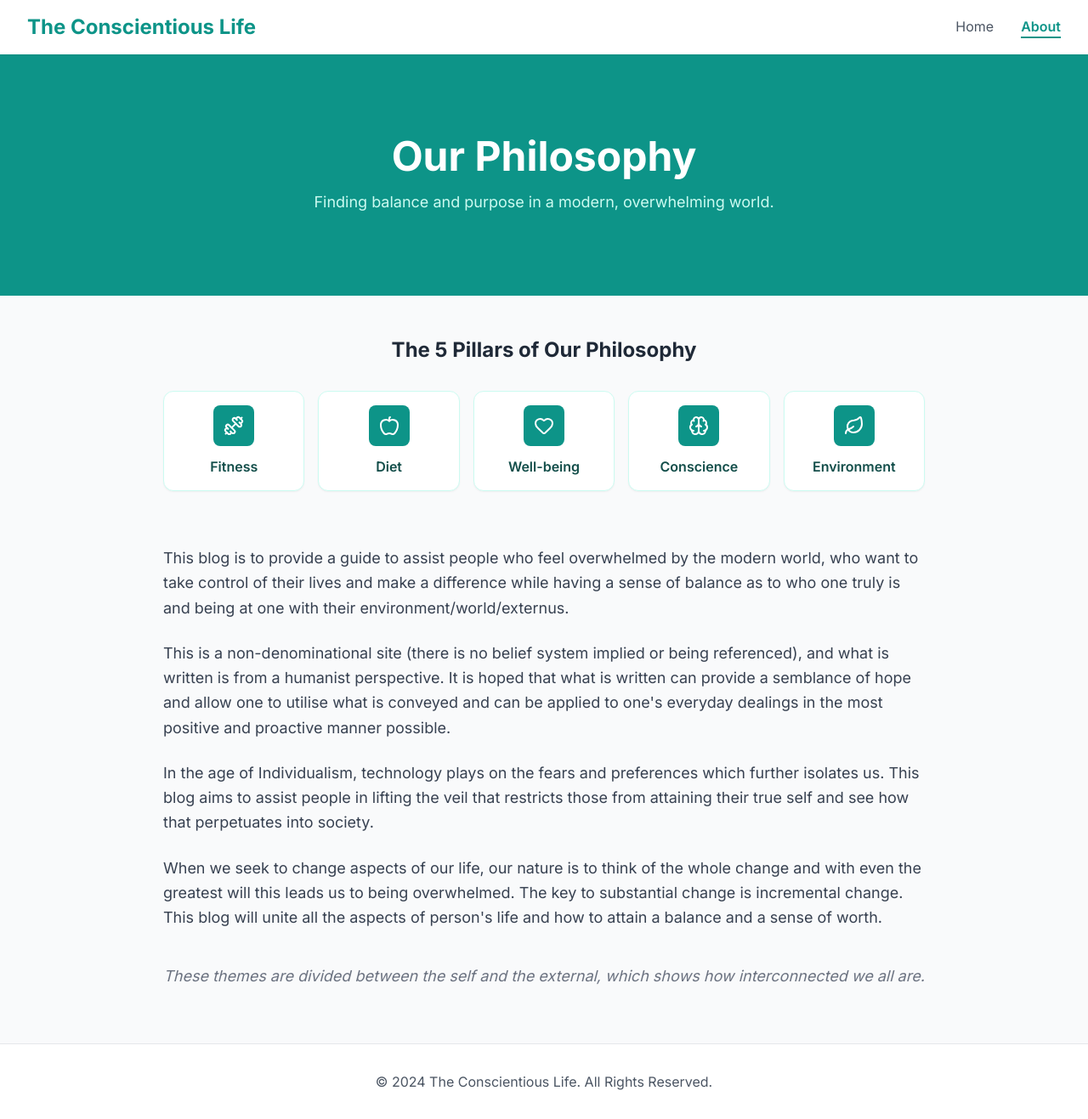
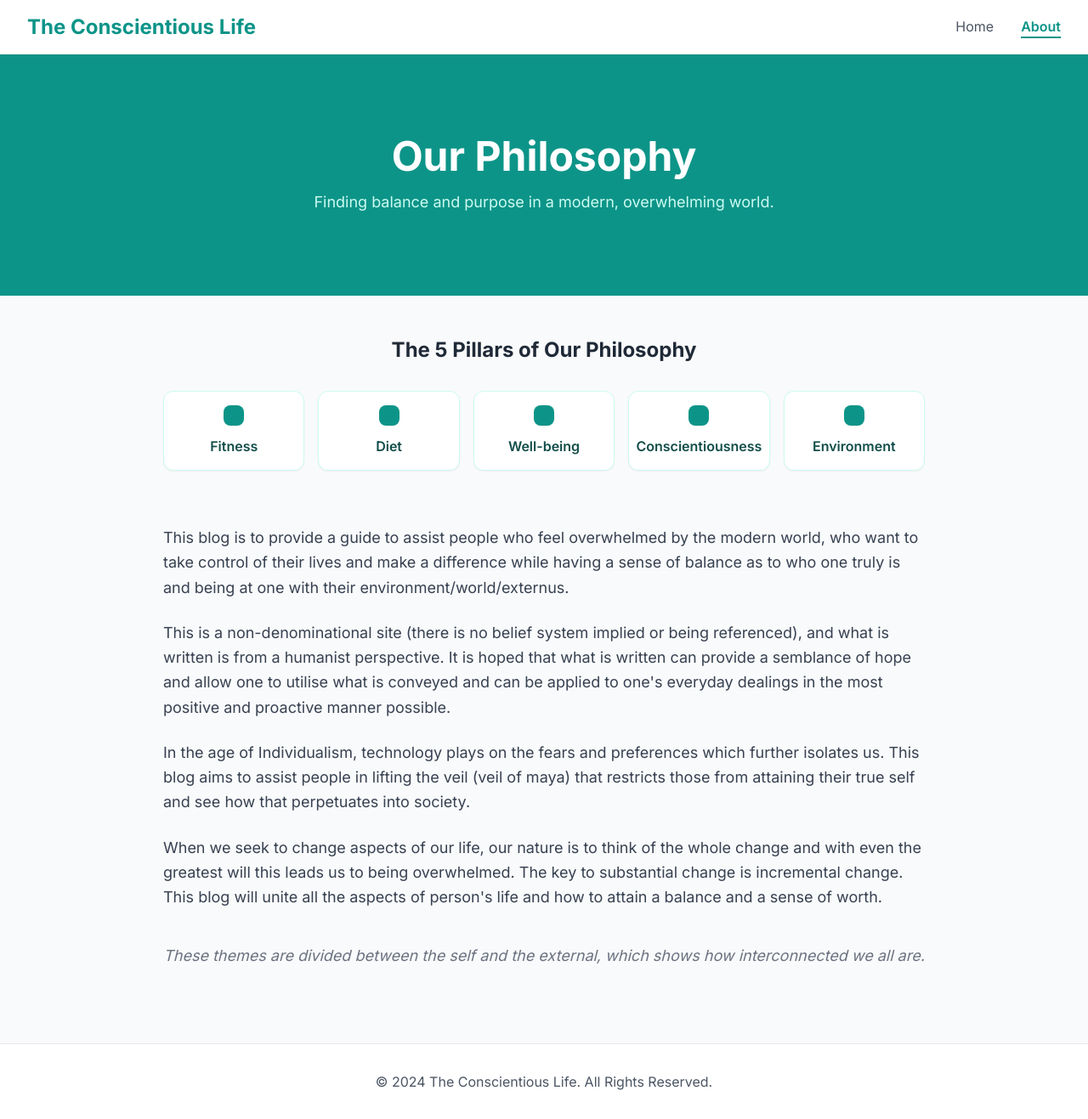
Before and after one commit to theconscientiouslife1-coder/TheCL, a Jekyll site: the page About.html, which Jekyll copies as it is, in a window 1280 px wide and 1317 px high. Shown: the whole window at 85% size. Built offline with Jekyll 4.4.1, drawn with Linux system fonts in a browser that asks for light colours; nearby versions of some CDN libraries.

Commit message:
Corrected spelling to Conscientiousness and optimized for mobile

```diff
--- a/About.html
+++ b/About.html
@@ -74,7 +74,7 @@
                         </div>
                         <div class="flex flex-col items-center p-4 rounded-xl bg-white shadow-sm border border-teal-100 transition-transform hover:scale-105">
                             <div class="p-3 bg-teal-600 rounded-lg text-white mb-3"><i data-lucide="brain" class="w-6 h-6"></i></div>
-                            <span class="font-semibold text-teal-900">Conscience</span>
+                            <span class="font-semibold text-teal-900 text-xs md:text-sm lg:text-base break-words">Conscientiousness</span>
                         </div>
                         <div class="flex flex-col items-center p-4 rounded-xl bg-white shadow-sm border border-teal-100 transition-transform hover:scale-105">
                             <div class="p-3 bg-teal-600 rounded-lg text-white mb-3"><i data-lucide="leaf" class="w-6 h-6"></i></div>
@@ -86,7 +86,7 @@
                 <div class="space-y-6 text-lg text-gray-700 leading-relaxed">
                     <p>This blog is to provide a guide to assist people who feel overwhelmed by the modern world, who want to take control of their lives and make a difference while having a sense of balance as to who one truly is and being at one with their environment/world/externus.</p>
                     <p>This is a non-denominational site (there is no belief system implied or being referenced), and what is written is from a humanist perspective. It is hoped that what is written can provide a semblance of hope and allow one to utilise what is conveyed and can be applied to one's everyday dealings in the most positive and proactive manner possible.</p>
-                    <p>In the age of Individualism, technology plays on the fears and preferences which further isolates us. This blog aims to assist people in lifting the veil that restricts those from attaining their true self and see how that perpetuates into society.</p>
+                    <p>In the age of Individualism, technology plays on the fears and preferences which further isolates us. This blog aims to assist people in lifting the veil (veil of maya) that restricts those from attaining their true self and see how that perpetuates into society.</p>
                     <p>When we seek to change aspects of our life, our nature is to think of the whole change and with even the greatest will this leads us to being overwhelmed. The key to substantial change is incremental change. This blog will unite all the aspects of person's life and how to attain a balance and a sense of worth.</p>
                     <p class="italic text-center text-gray-500 pt-4">These themes are divided between the self and the external, which shows how interconnected we all are.</p>
                 </div>
```
Also changed, not shown: other parts of About.html (+1 -6 lines).
